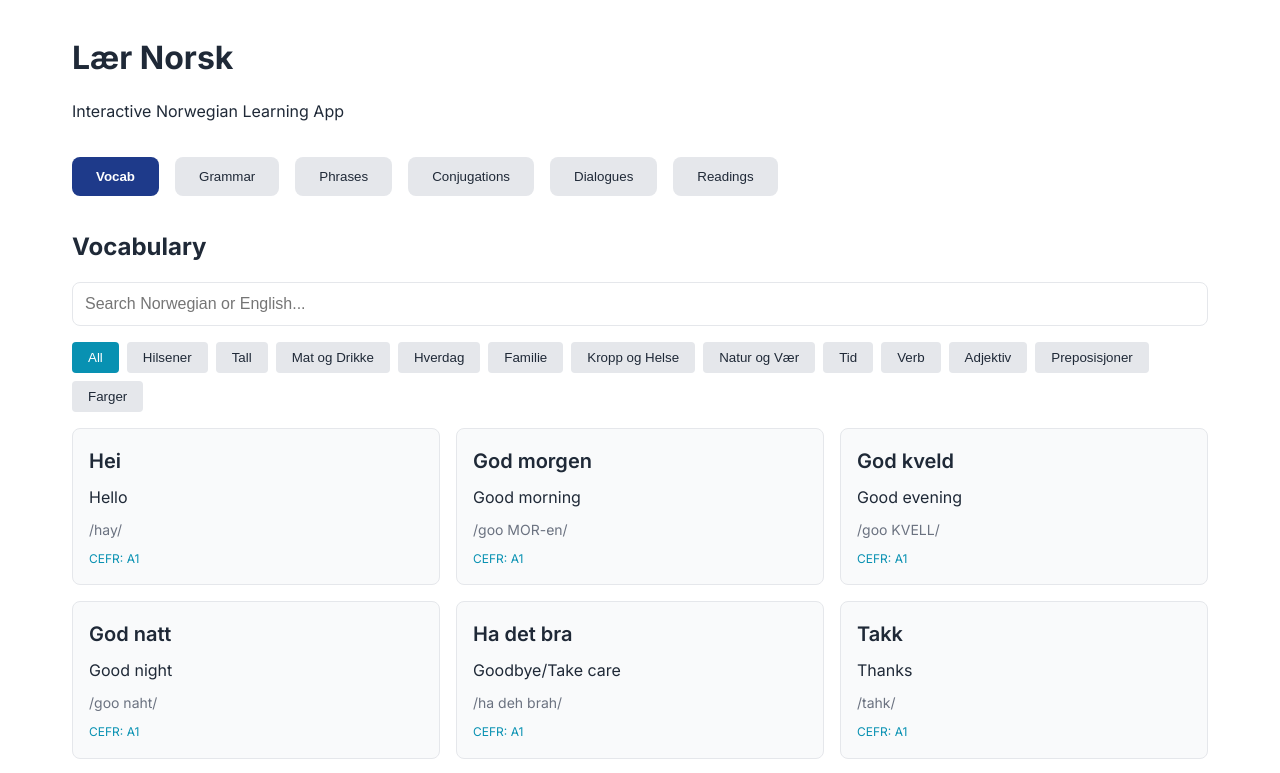
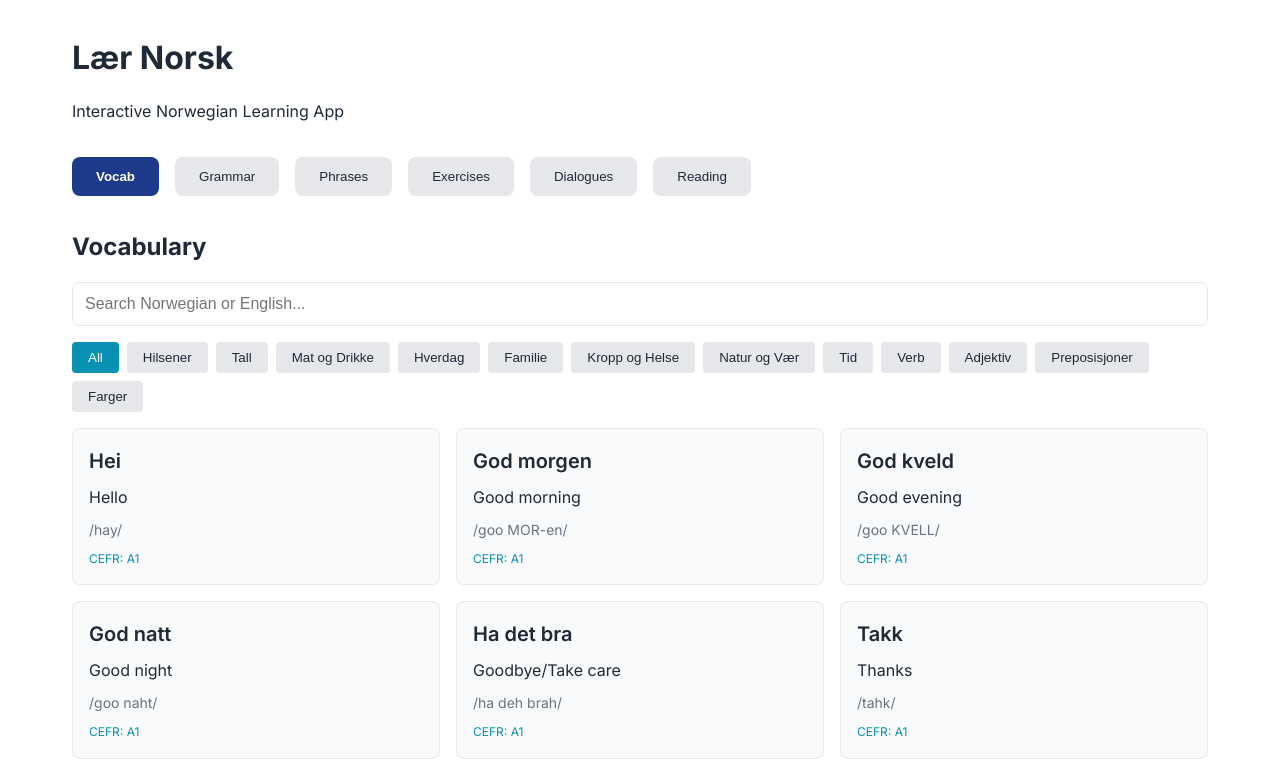
Before and after one commit to noelsebu/learn-norsk, a Next.js app: page / in a window 1280 px wide. Shown: the top 773 px of the page. Built offline with nearby package versions, Linux system fonts and the light colour scheme.

Commit message:
add exercises

```diff
--- a/src/app/NorskApp.tsx
+++ b/src/app/NorskApp.tsx
@@ -2,10 +2,10 @@
 
 import { useState } from 'react';
 import { VOCAB } from '@/data/vocabulary';
-import { GRAMMAR, PHRASES, CONJUGATIONS, SENTENCES, FILL_BLANKS, DIALOGUES, READINGS } from '@/data/content';
+import { GRAMMAR, PHRASES, EXERCISES, DIALOGUES, READING } from '@/data/content';
 import styles from './NorskApp.module.css';
 
-type Section = 'vocab' | 'grammar' | 'phrases' | 'conjugations' | 'dialogues' | 'readings';
+type Section = 'vocab' | 'grammar' | 'phrases' | 'exercises' | 'dialogues' | 'reading';
 
 export default function NorskApp() {
   const [activeSection, setActiveSection] = useState<Section>('vocab');
@@ -27,7 +27,7 @@ export default function NorskApp() {
       </header>
 
       <nav style={{ marginBottom: '2rem', display: 'flex', gap: '1rem', flexWrap: 'wrap' }}>
-        {(['vocab', 'grammar', 'phrases', 'conjugations', 'dialogues', 'readings'] as Section[]).map(section => (
+        {(['vocab', 'grammar', 'phrases', 'exercises', 'dialogues', 'reading'] as Section[]).map(section => (
           <button
             key={section}
             onClick={() => {
@@ -140,10 +140,10 @@ export default function NorskApp() {
           </>
         )}
 
-        {activeSection === 'conjugations' && (
+        {activeSection === 'exercises' && (
           <>
-            <h2>Verb Conjugations</h2>
-            <p>Verb conjugation patterns and examples...</p>
+            <h2>Exercises</h2>
+            <p>Interactive exercises coming soon...</p>
           </>
         )}
 
@@ -154,7 +154,7 @@ export default function NorskApp() {
           </>
         )}
 
-        {activeSection === 'readings' && (
+        {activeSection === 'reading' && (
           <>
             <h2>Reading Comprehension</h2>
             <p>Reading texts with translations coming soon...</p>
```
